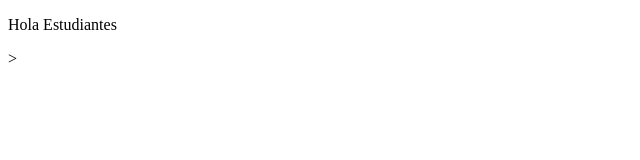
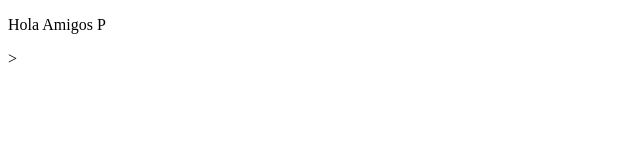
Before and after one commit to Andreaccp/cursoPreworkW, a plain HTML site: page ProyectoSecretoWeb/index.html in a window 1280 px wide. Shown: the full height of the page, 0-640 px from the left. Drawn offline with Linux system fonts and the light colour scheme.

Commit message:
cambiamos mensaje

```diff
--- a/ProyectoSecretoWeb/index.html
+++ b/ProyectoSecretoWeb/index.html
@@ -8,7 +8,7 @@
 </head>
 <body>
    <p>
-       Hola Estudiantes
+       Hola Amigos P
    </p>>
 
 </body>
```
